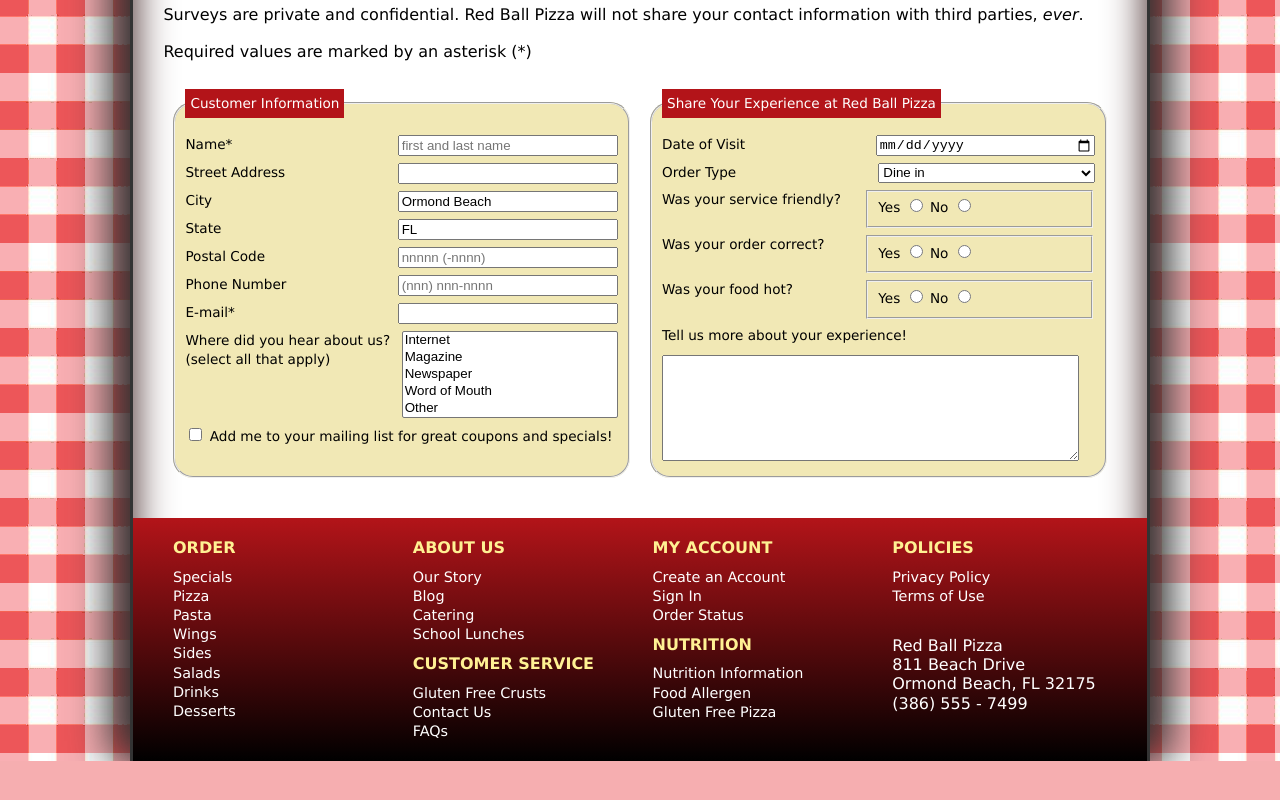
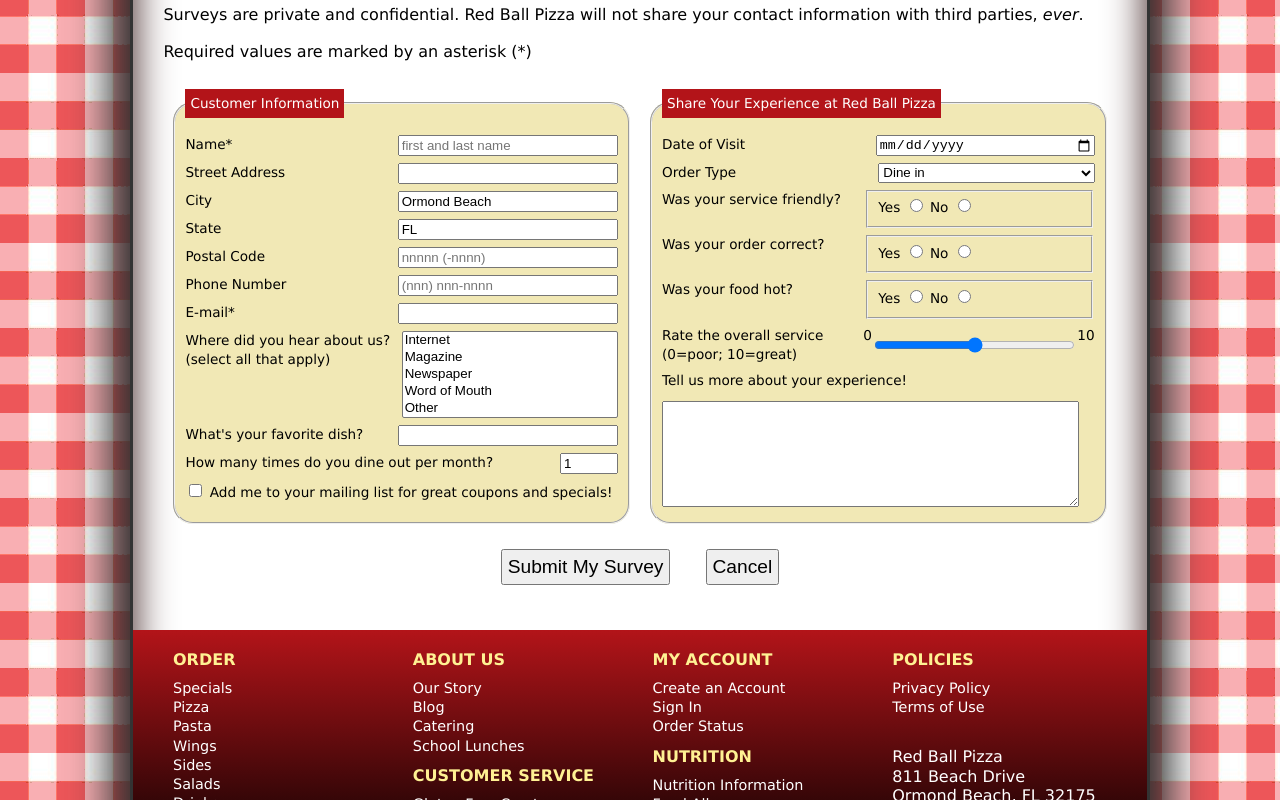
Before and after one commit to Siddharth10-02/S1_Exercise_05_07, a plain HTML site: page index.html in a window 1280 px wide. Shown: the part 437-1237 px from the top of the page. Before the commit the page ends 1198 px from the top, so only its background shows below. Drawn offline with Linux system fonts and the light colour scheme.

Commit message:
Updated Form elements and Styles
Created spinners and range sliders, used data lists, created form buttons and stylized them, validated form data.

```diff
--- a/index.html
+++ b/index.html
@@ -57,7 +57,7 @@
 
                         <div class="formRow">
                                 <label for="name">Name*</label>
-                                <input type="text" name="custName" id="name" placeholder="first and last name">
+                                <input type="text" name="custName" id="name" placeholder="first and last name" required>
                         </div>
 
                         <div class="formRow">
@@ -77,17 +77,17 @@
 
                         <div class="formRow">
                                 <label for="zip">Postal Code</label>
-                                <input type="text" name="custZip" id="zip" placeholder="nnnnn (-nnnn)">
+                                <input type="text" name="custZip" id="zip" placeholder="nnnnn (-nnnn)" pattern="^\d{5}(-\d{4})?$">
                         </div>
 
                         <div class="formRow">
                                 <label for="phone">Phone Number</label>
-                                <input type="text" name="custPhone" id="phone" placeholder="(nnn) nnn-nnnn">
+                                <input type="text" name="custPhone" id="phone" placeholder="(nnn) nnn-nnnn" pattern="^\d{10}$|^(\(\d{3}\s*)?\d{3}[\s-]?\d{4}$">
                         </div>
 
                         <div class="formRow">
                                 <label for="email">E-mail*</label>
-                                <input type="text" name="custEmail" id="email">
+                                <input type="email" name="custEmail" id="mail" required>
                         </div>
 
                         <div class="formRow">
@@ -101,6 +101,28 @@
                                 </select>
                         </div>
 
+                        <!-- datalist -->
+                        <div class="formRow">
+                                <label for="dish">What's your favorite dish?</label>
+                                <input type="text" name="favDish" id="dish" list="dishType">
+                                <datalist id="dishType">
+                                        <option value="Antipasto Pizza" />
+                                        <option value="Big Kahuna Pizza" />
+                                        <option value="BBQ Chicken Pizza" />
+                                        <option value="Mediterranean Herb Pizza" />
+                                        <option value="Pasta Rolls" />
+                                        <option value="Pasto Artichoke Pizza" />
+                                </datalist>
+
+                        </div>
+
+                        <!-- spinner  -->
+                        <div class="formRow">
+                                <label for="dineSpin">How many times do you dine out per month?</label>
+                                <input type="number" name="dineOut" id="dineSpin" value="1" step="1" min="0" max="20">
+                        </div>
+
+                        <!-- checkbox -->
                         <input type="checkbox" name="mailMe" id="mailCB" value="yes">
                         <label for="mailCB">Add me to your mailing list for great coupons and specials!</label>
 
@@ -155,9 +177,23 @@
                                 </fieldset>
                         </div>
 
+                        <!-- slider -->
+                        <div class="formRow">
+                                <label for="rangeBox">Rate the overall service<br />(0=poor; 10=great)</label>
+                                0
+                                <input type="range" name="serviceRate" id="rangeBox" value="5" step="1" min="0" max="10">
+                                10
+                        </div>
+
                         <label for="commBox">Tell us more about your experience!</label>
                         <textarea name="custExp" id="commBox" rows="" cols=""></textarea>
                 </fieldset>
+
+                <!-- buttons -->
+                <div id="buttons">
+                        <input type="submit" value="Submit My Survey">
+                        <input type="reset" value="Cancel">
+                </div>
       </form>
 
 
--- a/rb_forms.css
+++ b/rb_forms.css
@@ -57,11 +57,22 @@ textarea {
 
 
 /* Spinner Styles */
-
+.formRow > input#dineSpin {
+        -webkit-flex: 0 0 50px;
+        flex: 0 0 50px;
+}
 
 
 /* Form Button Styles */
+#buttons {
+        text-align: center;
+        width: 100%;
+}
 
-
+input[type='submit'], input[type='reset'] {
+        font-size: 1.2em;
+        padding: 5px;
+        margin: 15px;
+}
 
 /* Validation Styles */
```
